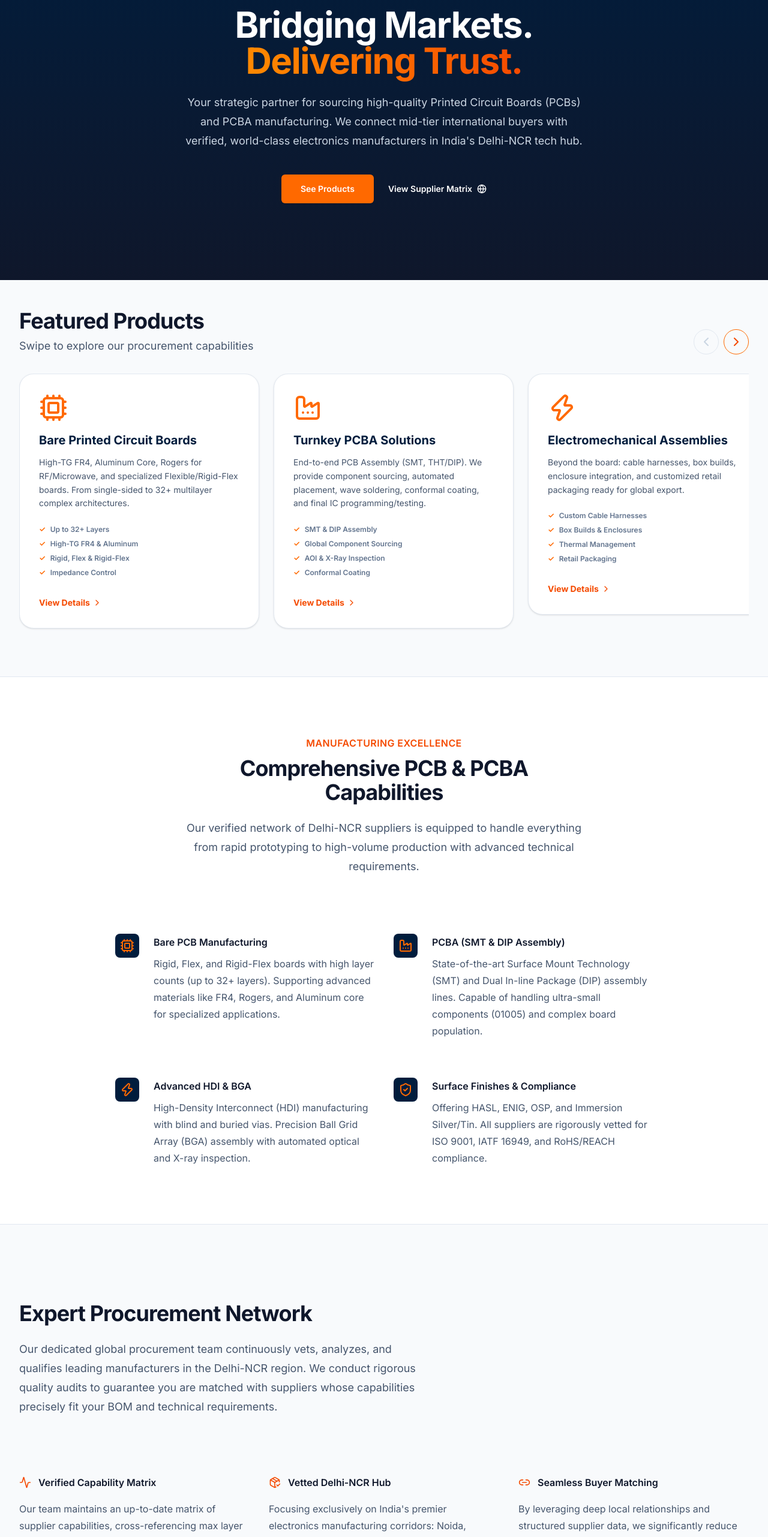
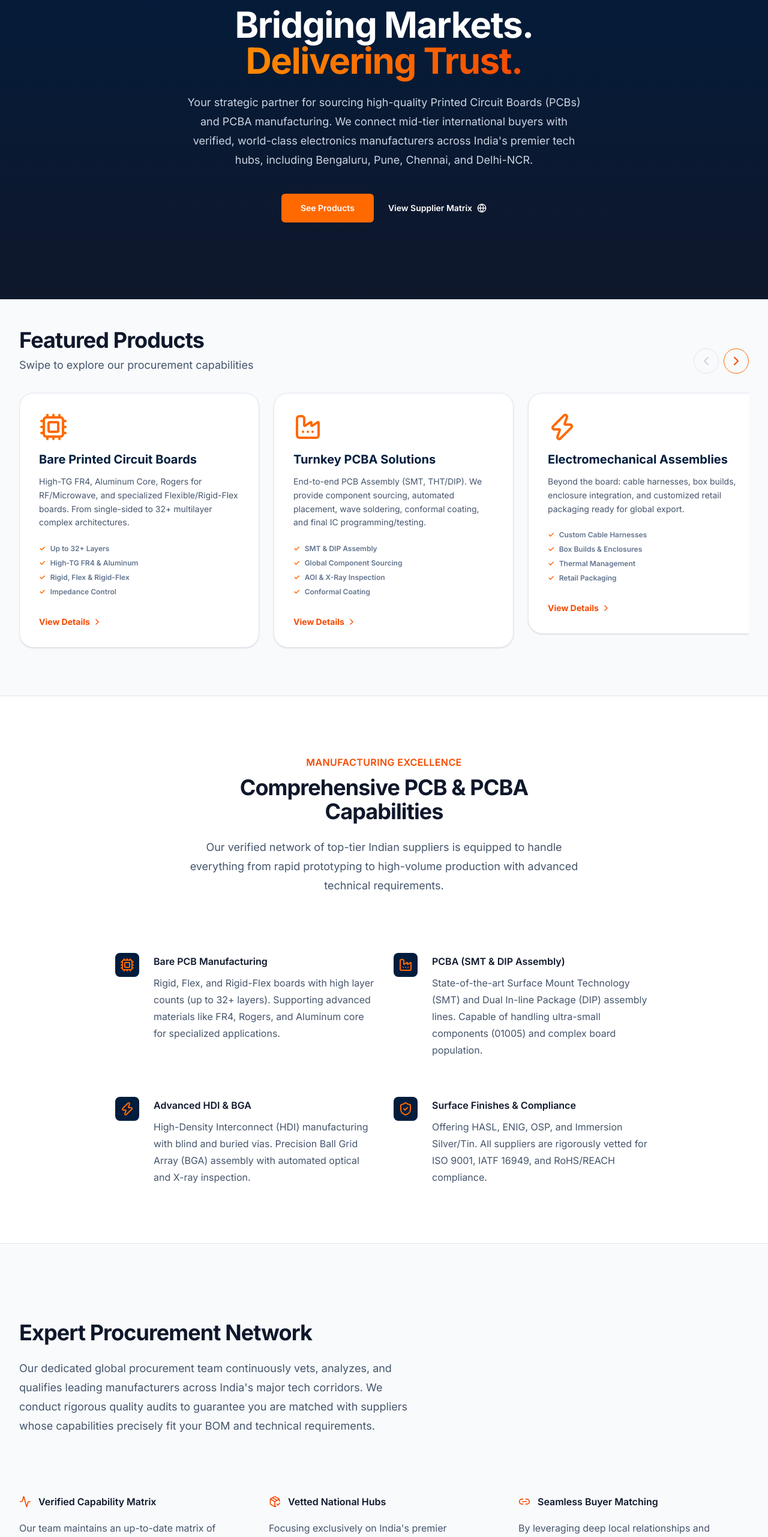
Before and after one commit to fardeenmohd/sino-magan-pcb-web, a Next.js app: page / in a window 1280 px wide. Shown: the part 234-2797 px from the top of the page at 60% size. Built offline with nearby package versions, Linux system fonts and the light colour scheme.

Commit message:
Expand procurement geography wording from Delhi-NCR to India-wide hubs

```diff
--- a/src/app/contact/page.tsx
+++ b/src/app/contact/page.tsx
@@ -49,7 +49,7 @@ export default function ContactPage() {
             Let's Talk Electronics Sourcing
           </h1>
           <p className="mt-4 text-lg leading-8 text-slate-300 max-w-2xl mx-auto">
-            Whether you need turnkey PCBA, high-density bare boards, or electromechanical assemblies, our global trade team is ready to connect you with verified Delhi-NCR manufacturers.
+            Whether you need turnkey PCBA, high-density bare boards, or electromechanical assemblies, our global trade team is ready to connect you with verified manufacturers across India's premier tech hubs, including Bengaluru, Pune, Chennai, and Delhi-NCR.
           </p>
         </div>
       </section>
--- a/src/app/layout.tsx
+++ b/src/app/layout.tsx
@@ -19,7 +19,9 @@ export const metadata: Metadata = {
     "Indian PCB Suppliers",
     "Global Trade",
     "Sino Magan Indus",
-    "Delhi-NCR Electronics"
+    "Indian Electronics Manufacturing",
+    "Bengaluru PCB Hub",
+    "Pune Electronics Sourcing"
   ],
   authors: [{ name: "Sino Magan Indus Global Trade LLP" }],
   creator: "Sino Magan Indus",
--- a/src/app/page.tsx
+++ b/src/app/page.tsx
@@ -46,7 +46,7 @@ export default function Home() {
               </span>
             </h1>
             <p className="mt-6 text-lg leading-8 text-slate-300">
-              Your strategic partner for sourcing high-quality Printed Circuit Boards (PCBs) and PCBA manufacturing. We connect mid-tier international buyers with verified, world-class electronics manufacturers in India's Delhi-NCR tech hub.
+              Your strategic partner for sourcing high-quality Printed Circuit Boards (PCBs) and PCBA manufacturing. We connect mid-tier international buyers with verified, world-class electronics manufacturers across India's premier tech hubs, including Bengaluru, Pune, Chennai, and Delhi-NCR.
             </p>
             <div className="mt-10 flex flex-col sm:flex-row items-center justify-center gap-4 sm:gap-x-6">
               <Link href="/products" className="rounded-md bg-orange-500 px-8 py-3.5 text-sm font-semibold text-white shadow-sm hover:bg-orange-600 focus-visible:outline focus-visible:outline-2 focus-visible:outline-offset-2 focus-visible:outline-orange-500 transition-all text-center w-full sm:w-auto">
@@ -79,7 +79,7 @@ export default function Home() {
               Comprehensive PCB & PCBA Capabilities
             </p>
             <p className="mt-6 text-lg leading-8 text-slate-600">
-              Our verified network of Delhi-NCR suppliers is equipped to handle everything from rapid prototyping to high-volume production with advanced technical requirements.
+              Our verified network of top-tier Indian suppliers is equipped to handle everything from rapid prototyping to high-volume production with advanced technical requirements.
             </p>
           </div>
 
@@ -140,7 +140,7 @@ export default function Home() {
           <div className="mx-auto max-w-2xl lg:mx-0">
             <h2 className="text-3xl font-bold tracking-tight text-slate-900 sm:text-4xl">Expert Procurement Network</h2>
             <p className="mt-6 text-lg leading-8 text-slate-600">
-              Our dedicated global procurement team continuously vets, analyzes, and qualifies leading manufacturers in the Delhi-NCR region. We conduct rigorous quality audits to guarantee you are matched with suppliers whose capabilities precisely fit your BOM and technical requirements.
+              Our dedicated global procurement team continuously vets, analyzes, and qualifies leading manufacturers across India's major tech corridors. We conduct rigorous quality audits to guarantee you are matched with suppliers whose capabilities precisely fit your BOM and technical requirements.
             </p>
           </div>
           <div className="mx-auto mt-16 max-w-2xl sm:mt-20 lg:mt-24 lg:max-w-none">
@@ -157,10 +157,10 @@ export default function Home() {
               <div className="flex flex-col">
                 <dt className="flex items-center gap-x-3 text-base font-semibold leading-7 text-slate-900">
                   <PackageCheck className="h-5 w-5 flex-none text-orange-600" aria-hidden="true" />
-                  Vetted Delhi-NCR Hub
+                  Vetted National Hubs
                 </dt>
                 <dd className="mt-4 flex flex-auto flex-col text-base leading-7 text-slate-600">
-                  <p className="flex-auto">Focusing exclusively on India's premier electronics manufacturing corridors: Noida, Greater Noida, Okhla, Faridabad, and Manesar.</p>
+                  <p className="flex-auto">Focusing exclusively on India's premier electronics manufacturing corridors across Maharashtra, Karnataka, Tamil Nadu, and the NCR.</p>
                 </dd>
               </div>
               <div className="flex flex-col">
@@ -203,7 +203,7 @@ export default function Home() {
                 <Activity className="w-6 h-6 text-orange-600" />
               </div>
               <h4 className="text-xl font-bold text-slate-900 mb-3">Medical & Automotive OEMs</h4>
-              <p className="text-sm text-slate-600 leading-relaxed">Sourcing from ISO 13485 and IATF 16949 certified facilities in the NCR region for mission-critical reliability and traceability.</p>
+              <p className="text-sm text-slate-600 leading-relaxed">Sourcing from ISO 13485 and IATF 16949 certified facilities across India's major industrial zones for mission-critical reliability and traceability.</p>
             </div>
 
             <div className="bg-orange-50/50 p-8 rounded-3xl border border-orange-100">
--- a/src/app/products/page.tsx
+++ b/src/app/products/page.tsx
@@ -14,10 +14,9 @@ export const metadata: Metadata = {
     "High-Density Interconnect HDI PCB",
     "BGA Assembly Services",
     "FR4 Aluminum Core PCB",
-    "Electronics Procurement Services",
     "B2B PCB Sourcing",
-    "Delhi-NCR PCB Manufacturers",
-    "Surface Mount Technology SMT",
+    "Indian PCB Manufacturers",
+    "Bengaluru Electronics Sourcing",
     "Through-Hole Technology THT",
     "Custom Box Builds",
     "Electronics Contract Manufacturing"
```
